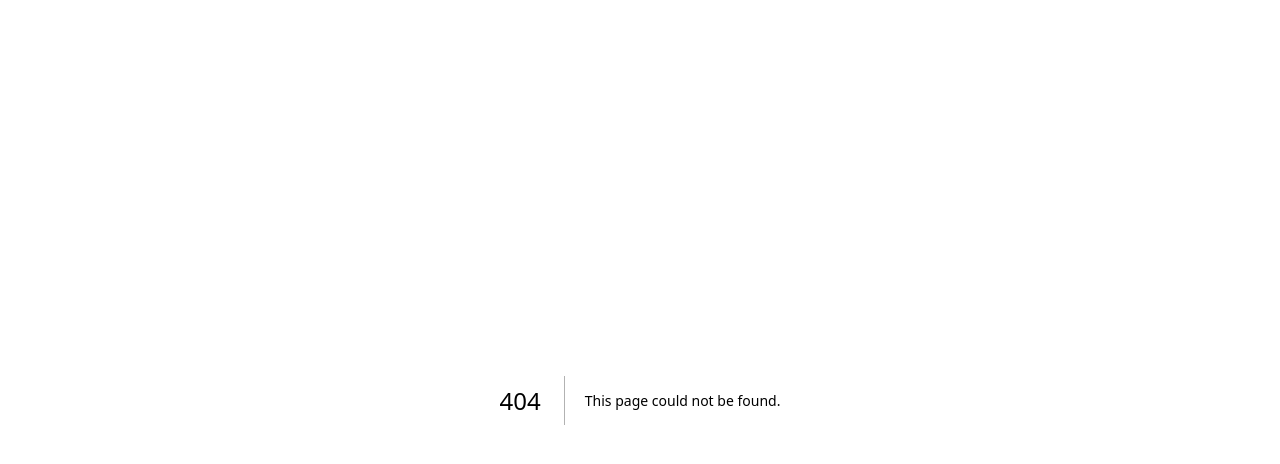
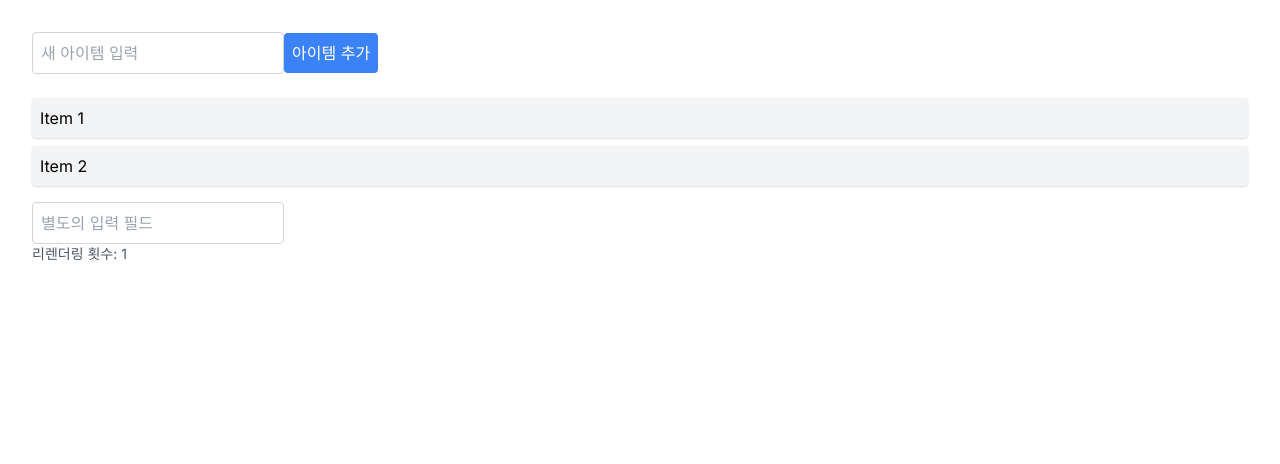
Before and after one commit to kyumin7487/Next_Study, a Next.js app in the folder nextstudy/: page /list-rendering-callback in a window 1280 px wide. Before the commit this address had no page. Shown: the top 464 px of the page. Built offline with nearby package versions, Linux system fonts and the light colour scheme.

Commit message:
feat :: useCallBack

```diff
--- /dev/null
+++ b/nextstudy/app/list-rendering-callback/list-callback.tsx
@@ -0,0 +1,54 @@
+'use client';
+
+import React, {useCallback, useEffect, useState} from "react";
+
+export const Item = React.memo(({ content }: {content: string}) => {
+    return <li className="p-2 mb-2 bg-gray-100 rounded shadow">{content}</li>;
+});
+
+export default function ItemList() {
+    const [items, setItems] = useState(['Item 1', 'Item 2']);
+    const [input, setInput] = useState('');
+    const [unrelatedInput, setUnrelatedInput] = useState('');
+    const [renderCount, setRenderCount] = useState(0);
+
+    const handleAdd = useCallback(() => {
+        if (input) {
+            setItems(prevItem => [...prevItem, input]);
+            setInput('');
+        }
+    }, [input]);
+
+    useEffect(() => {
+        setRenderCount(count => count + 1);
+    }, [unrelatedInput]);
+
+    return (
+        <div className="p-4">
+            <input
+                className="p-2 mb-2 border border-gray-300 rounded"
+                value={input}
+                onChange={e => setInput(e.target.value)}
+                placeholder="새 아이템 입력"
+            />
+            <button
+                className="p-2 text-white bg-blue-500 rounded hover:bg-blue-600"
+                onClick={handleAdd}
+            >
+                아이템 추가
+            </button>
+            <ul className="mt-4">
+                {items.map((item, index) => (
+                    <Item key={index} content={item} />
+                ))}
+            </ul>
+            <input
+                className="p-2 mt-2 border border-gray-300 rounded"
+                value={unrelatedInput}
+                onChange={e => setUnrelatedInput(e.target.value)}
+                placeholder="별도의 입력 필드"
+            />
+            <p className="mb-4 text-sm text-gray-600">리렌더링 횟수: {renderCount}</p>
+        </div>
+    )
+}
--- /dev/null
+++ b/nextstudy/app/list-rendering-callback/page.tsx
@@ -0,0 +1,9 @@
+import ItemList from './list-callback';
+
+export default function Home() {
+    return (
+        <main className="flex flex-col p-4 space-y-2">
+            <ItemList />
+        </main>
+    )
+}
```
